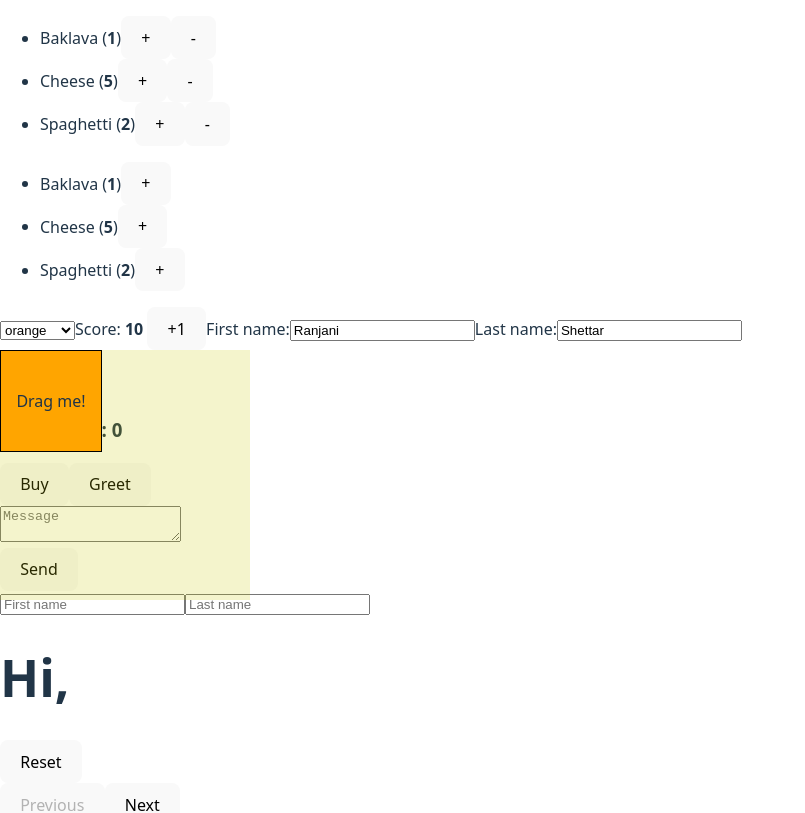
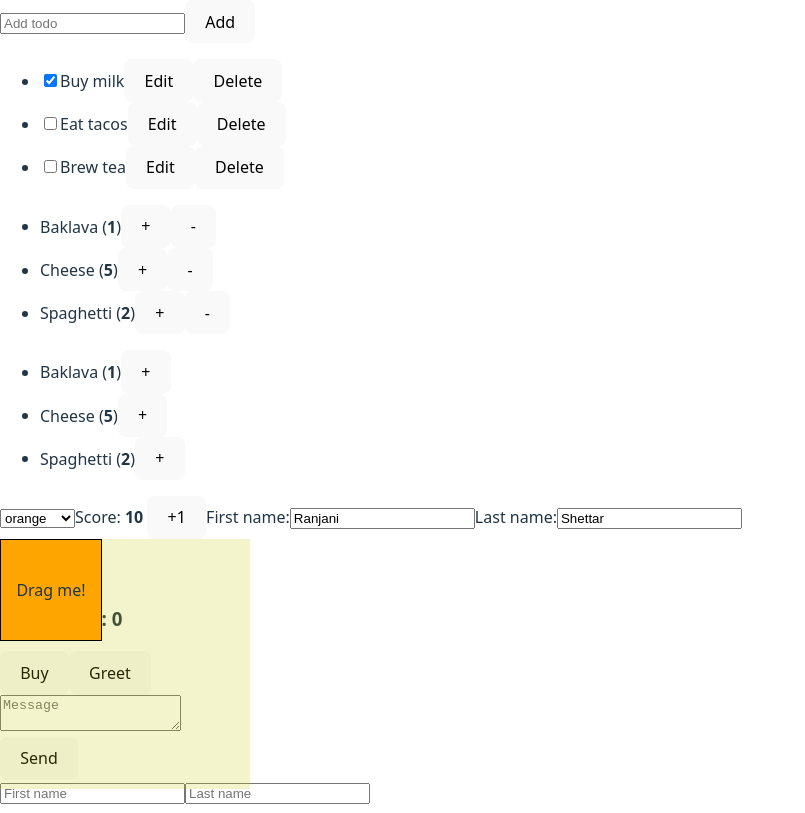
Before and after one commit to eirosiuss/30-Days-of-Javascript, a React (Vite) app in the folder passing-props-to-component/: page / in a window 1280 px wide. Shown: the top 813 px of the page, without its empty margins (0-805 px from the left). Built offline with nearby package versions, Linux system fonts and the light colour scheme.

Commit message:
Fix the mutations using non-mutative methods

```diff
--- a/passing-props-to-component/src/App.jsx
+++ b/passing-props-to-component/src/App.jsx
@@ -17,6 +17,7 @@
 import Canvas from './Canvas.jsx'
 import ShoppingCart from './ShoppingCart.jsx'
 import ShoppingCartTwo from './ShoppingCartTwo.jsx'
+import TaskApp from './TaskApp.jsx'
 function getImageUrl(imageId, size = "s") {
   return "https://i.imgur.com/" + imageId + size + ".jpg";
 }
@@ -105,6 +106,7 @@
 function App() {
   return (
     <>
+    <TaskApp/>
     <ShoppingCartTwo/>
     <ShoppingCart/>
     <Canvas/>
--- /dev/null
+++ b/passing-props-to-component/src/TaskApp.jsx
@@ -0,0 +1,132 @@
+import { useState } from "react";
+
+function TaskList({ todos, onChangeTodo, onDeleteTodo }) {
+  return (
+    <ul>
+      {todos.map((todo) => (
+        <li key={todo.id}>
+          <Task todo={todo} onChange={onChangeTodo} onDelete={onDeleteTodo} />
+        </li>
+      ))}
+    </ul>
+  );
+}
+
+function Task({ todo, onChange, onDelete }) {
+  const [isEditing, setIsEditing] = useState(false);
+  let todoContent;
+  if (isEditing) {
+    todoContent = (
+      <>
+        <input
+          value={todo.title}
+          onChange={(e) => {
+            onChange({
+              ...todo,
+              title: e.target.value,
+            });
+          }}
+        />
+        <button onClick={() => setIsEditing(false)}>Save</button>
+      </>
+    );
+  } else {
+    todoContent = (
+      <>
+        {todo.title}
+        <button onClick={() => setIsEditing(true)}>Edit</button>
+      </>
+    );
+  }
+  return (
+    <label>
+      <input
+        type="checkbox"
+        checked={todo.done}
+        onChange={(e) => {
+          onChange({
+            ...todo,
+            done: e.target.checked,
+          });
+        }}
+      />
+      {todoContent}
+      <button onClick={() => onDelete(todo.id)}>Delete</button>
+    </label>
+  );
+}
+
+function AddTodo({ onAddTodo }) {
+  const [title, setTitle] = useState("");
+  return (
+    <>
+      <input
+        placeholder="Add todo"
+        value={title}
+        onChange={(e) => setTitle(e.target.value)}
+      />
+      <button
+        onClick={() => {
+          setTitle("");
+          onAddTodo(title);
+        }}
+      >
+        Add
+      </button>
+    </>
+  );
+}
+
+let nextId = 3;
+const initialTodos = [
+  { id: 0, title: "Buy milk", done: true },
+  { id: 1, title: "Eat tacos", done: false },
+  { id: 2, title: "Brew tea", done: false },
+];
+
+export default function TaskApp() {
+  const [todos, setTodos] = useState(initialTodos);
+
+  function handleAddTodo(title) {
+    setTodos([...todos, { id: nextId++, title: title, done: false }]);
+
+    // todos.push({
+    //   id: nextId++,
+    //   title: title,
+    //   done: false
+    // });
+  }
+
+  function handleChangeTodo(nextTodo) {
+    const nextTodos = todos.map((t) => {
+      if (t.id === nextTodo.id) {
+        return { ...t, title: nextTodo.title };
+      } else {
+        return t;
+      }
+    });
+    setTodos(nextTodos);
+
+    // const todo = todos.find((t) => t.id === nextTodo.id);
+    // todo.title = nextTodo.title;
+    // todo.done = nextTodo.done;
+  }
+
+  function handleDeleteTodo(todoId) {
+    setTodos(todos.filter((t) => t.id !== todoId));
+
+    // const index = todos.findIndex((t) => t.id === todoId);
+    // todos.splice(index, 1);
+  }
+
+  return (
+    <>
+      <AddTodo onAddTodo={handleAddTodo} />
+      <TaskList
+        todos={todos}
+        onChangeTodo={handleChangeTodo}
+        onDeleteTodo={handleDeleteTodo}
+      />
+    </>
+  );
+}
```
